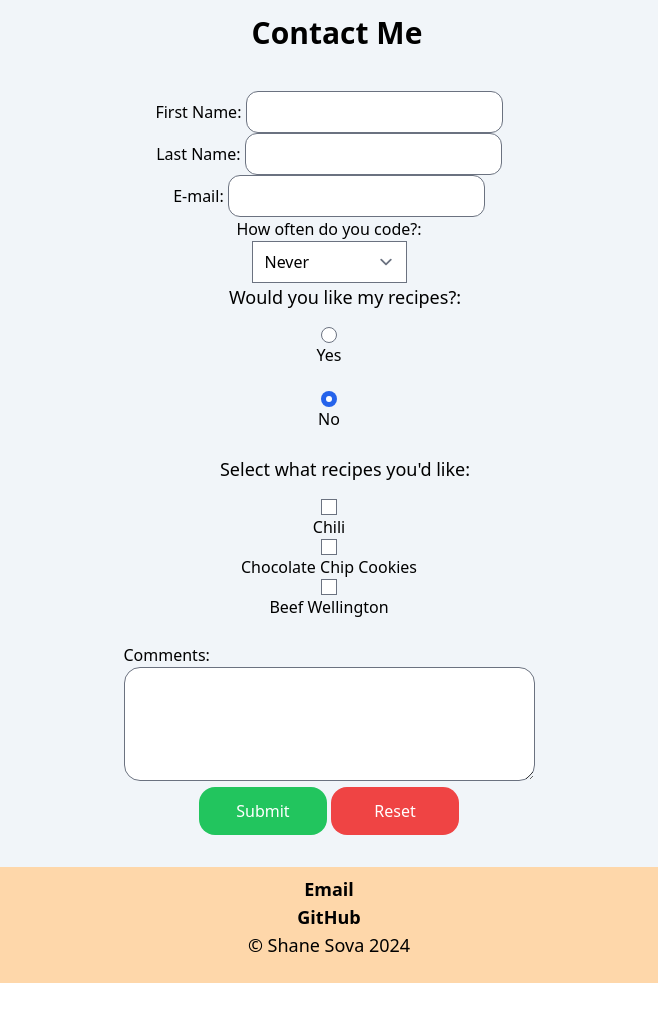
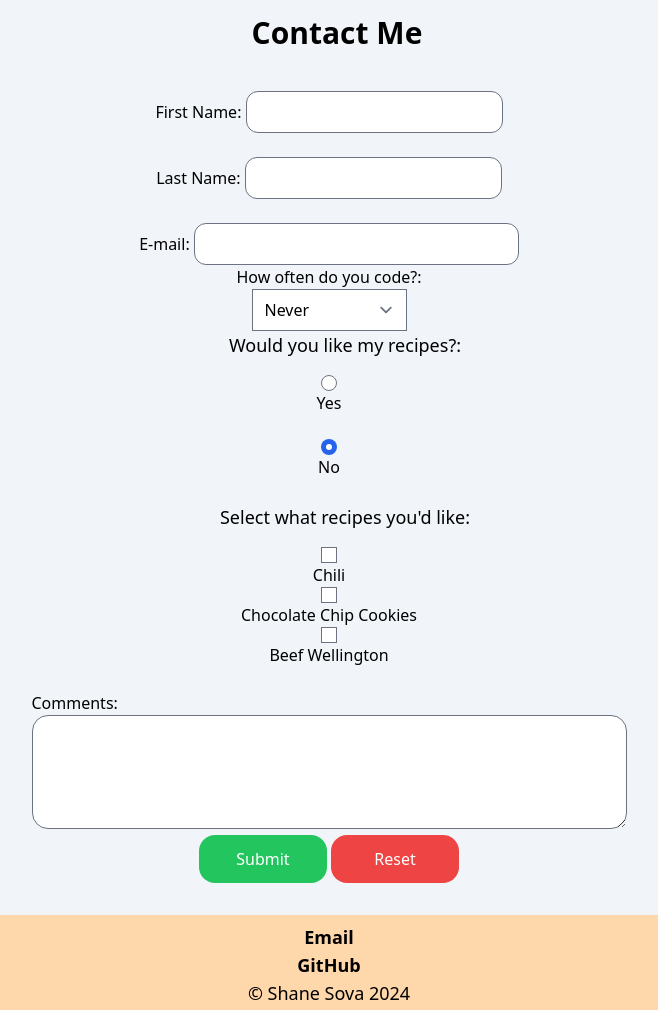
Before and after one commit to SWIC-177/html-css-skills-demo-sovas0725, a website built with Vite: page index.html in a window 1280 px wide. Shown: the part 1640-2650 px from the top of the page, without its empty margins (311-969 px from the left). Before the commit the page ends 2623 px from the top, so only its background shows below. Built offline with nearby package versions, Linux system fonts and the light colour scheme.

Commit message:
Adjust Tailwind styles in index.html

```diff
--- a/index.html
+++ b/index.html
@@ -83,19 +83,19 @@
         </p>
 
         <h2 class="mb-10 text-center">Contact Me</h2>
-        <form class = "container mx-auto fle max-w-screen-md [&_label]" data-netlify="true" >
+        <form data-netlify="true" >
           <fieldset class="grid justify-items-center">
             <div>
               <label for="fname">First Name:</label>
-              <input type="text" name="fname" id="fname" class="rounded-xl" />
+              <input type="text" name="fname" id="fname" class="rounded-xl " />
             </div>
-            <div>
+            <div class ="pt-6">
               <label for="lname">Last Name:</label>
-              <input type="text" name="lname" id="lname" class="rounded-xl" />
+              <input type="text" name="lname" id="lname" class="rounded-xl"  />
             </div>
-            <div>
+            <div class ="pt-6">
               <label for="email">E-mail: </label>
-              <input type="text" name="email" id="email" class="rounded-xl" />
+              <input type="text" name="email" id="email" class="rounded-xl pr-20" />
             </div>
 
             <label for="code">How often do you code?:</label>
@@ -134,7 +134,7 @@
                 name="comments"
                 id="comments"
                 rows="4"
-                cols="40"
+                cols="60"
                 class="rounded-2xl"
               ></textarea>
             </div>
```
